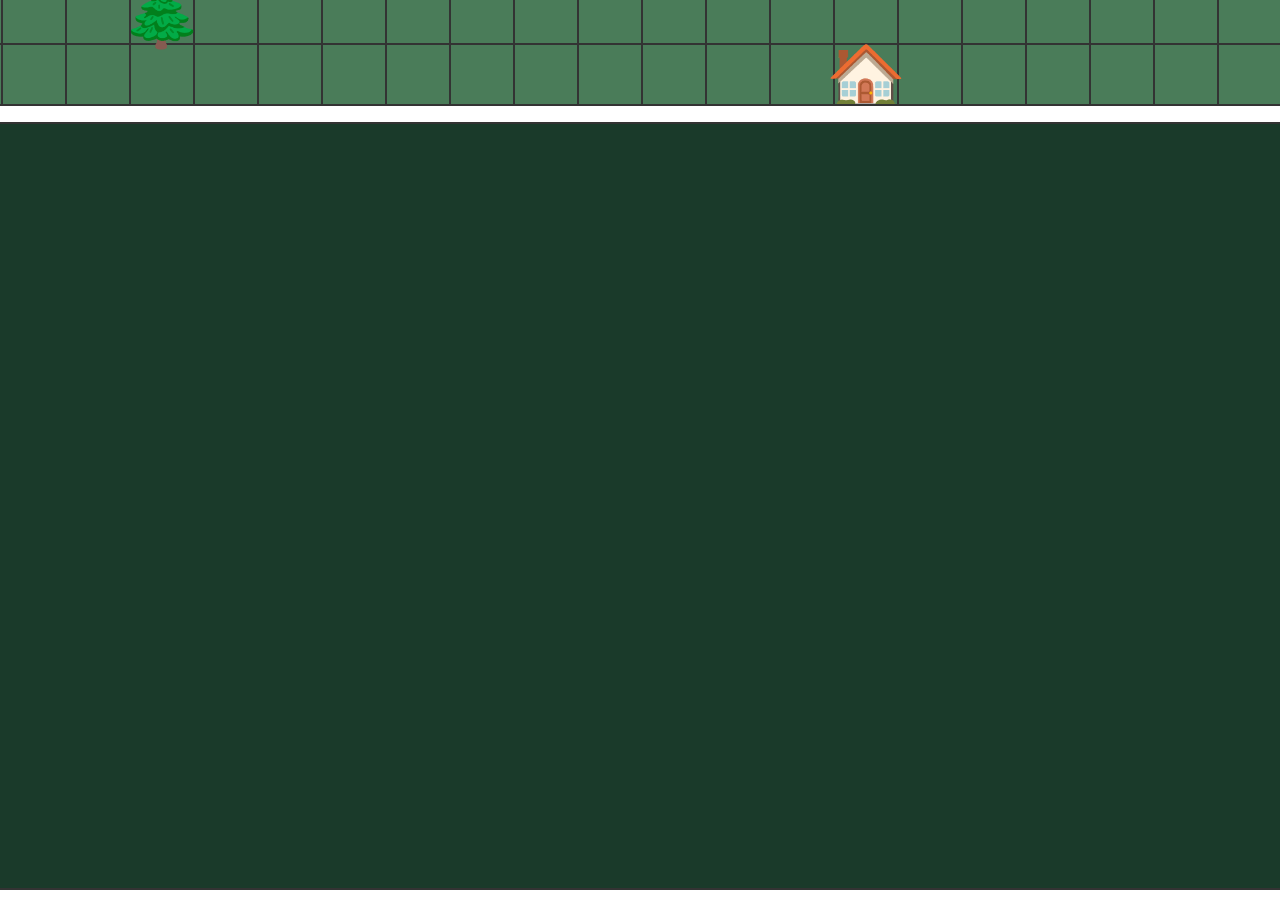
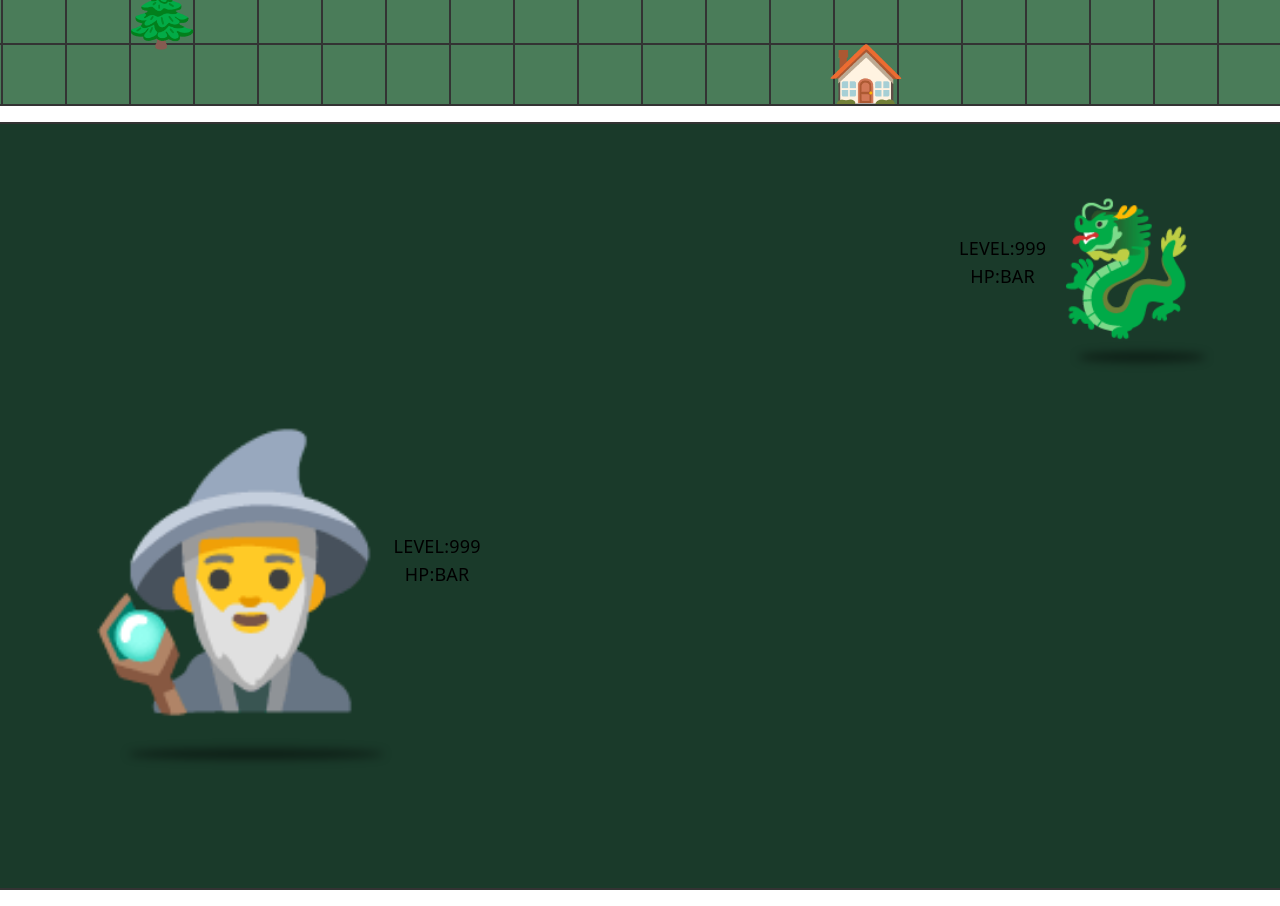
Before and after one commit to MarkDavidovich/ai-quest, a React (Vite) app in the folder frontend/: page / in a window 1280 px wide. Shown: the part 1660-2566 px from the top of the page. Built offline with nearby package versions, Linux system fonts and the light colour scheme; a web font is replaced by a local one.

Commit message:
add combat related components and relevant style

```diff
--- a/frontend/src/components/Combat/Combat.jsx
+++ b/frontend/src/components/Combat/Combat.jsx
@@ -1,5 +1,8 @@
 import style from "./Combat.module.css";
 import { CAMERA_HEIGHT, CAMERA_WIDTH, UNIT_SIZE } from "../../utils/constants";
+import PlayerCombatSprite from "../PlayerCombatSprite/PlayerCombatSprite";
+import EnemyCombatSprite from "../EnemyCombatSprite/EnemyCombatSprite";
+import CombatUI from "../CombatUI/CombatUI";
 
 const Combat = () => {
   return (
@@ -9,7 +12,18 @@ const Combat = () => {
         "--viewport-width": `${CAMERA_WIDTH * UNIT_SIZE}px`,
         "--viewport-height": `${CAMERA_HEIGHT * UNIT_SIZE}px`,
       }}
-    ></div>
+    >
+      <div className={style.border}>
+        <div className={style.entity}>
+          <CombatUI />
+          <EnemyCombatSprite />
+        </div>
+        <div className={style.entity}>
+          <PlayerCombatSprite />
+          <CombatUI />
+        </div>
+      </div>
+    </div>
   );
 };
 
--- a/frontend/src/components/Combat/Combat.module.css
+++ b/frontend/src/components/Combat/Combat.module.css
@@ -8,3 +8,21 @@
   overflow: hidden;
   margin-bottom: 16px;
 }
+
+.border {
+  padding-top: 40px;
+  padding-inline: 200px;
+}
+
+.entity {
+  display: flex;
+  align-items: center;
+}
+
+.entity:first-of-type {
+  justify-self: end;
+}
+
+.entity:last-of-type {
+  justify-self: start;
+}
--- a/frontend/src/components/CombatUI/CombatUI.jsx
+++ b/frontend/src/components/CombatUI/CombatUI.jsx
@@ -1,6 +1,14 @@
 import style from "./CombatUI.module.css";
 
 const CombatUI = () => {
-  return <div>CombatUI</div>;
+  const maxHp = 100;
+  const currHp = 60;
+
+  return (
+    <div className={style.container}>
+      <div>LEVEL:999</div>
+      <div>HP:BAR</div>
+    </div>
+  );
 };
 export default CombatUI;
--- a/frontend/src/components/CombatUI/CombatUI.module.css
+++ b/frontend/src/components/CombatUI/CombatUI.module.css
@@ -0,0 +1,2 @@
+.container {
+}
--- a/frontend/src/components/EnemyCombatSprite/EnemyCombatSprite.jsx
+++ b/frontend/src/components/EnemyCombatSprite/EnemyCombatSprite.jsx
@@ -1,6 +1,6 @@
 import style from "./EnemyCombatSprite.module.css";
 
 const EnemyCombatSprite = () => {
-  return <div>EnemyCombatSprite</div>;
+  return <div className={style.enemy}>🐉</div>;
 };
 export default EnemyCombatSprite;
--- a/frontend/src/components/EnemyCombatSprite/EnemyCombatSprite.module.css
+++ b/frontend/src/components/EnemyCombatSprite/EnemyCombatSprite.module.css
@@ -0,0 +1,16 @@
+.enemy {
+  font-size: 128px;
+  position: relative;
+}
+
+.enemy::after {
+  content: "";
+  position: absolute;
+  bottom: 0;
+  right: 0;
+  background: rgba(0, 0, 0, 0.5);
+  width: 80%;
+  height: 10px;
+  border-radius: 50%;
+  filter: blur(5px);
+}
--- a/frontend/src/components/GameViewport/GameViewport.jsx
+++ b/frontend/src/components/GameViewport/GameViewport.jsx
@@ -1,5 +1,5 @@
 import React from "react";
-import styles from "./GameViewport.module.css";
+import style from "./GameViewport.module.css";
 import Tile from "../Tile/Tile";
 import Player from "../Player/Player";
 import { UNIT_SIZE, CAMERA_WIDTH, CAMERA_HEIGHT, GRID_WIDTH, GRID_HEIGHT, WORLD_DATA } from "../../utils/constants";
@@ -41,7 +41,7 @@ const GameViewport = ({ playerDisplayPos, cameraPos, facingDir }) => {
 
   return (
     <div
-      className={styles.viewport}
+      className={style.viewport}
       style={{
         "--viewport-width": `${CAMERA_WIDTH * UNIT_SIZE}px`,
         "--viewport-height": `${CAMERA_HEIGHT * UNIT_SIZE}px`,
--- a/frontend/src/components/Player/Player.jsx
+++ b/frontend/src/components/Player/Player.jsx
@@ -1,5 +1,5 @@
 import React from "react";
-import styles from "./Player.module.css";
+import style from "./Player.module.css";
 import { UNIT_SIZE } from "../../utils/constants";
 
 const Player = ({ x, y, cameraPos, facingDir }) => {
@@ -20,7 +20,7 @@ const Player = ({ x, y, cameraPos, facingDir }) => {
 
   return (
     <div
-      className={styles.player}
+      className={style.player}
       style={{
         left: playerScreenX,
         top: playerScreenY,
--- a/frontend/src/components/PlayerCombatSprite/PlayerCombatSprite.jsx
+++ b/frontend/src/components/PlayerCombatSprite/PlayerCombatSprite.jsx
@@ -1,6 +1,6 @@
 import style from "./PlayerCombatSprite.module.css";
 
 const PlayerCombatSprite = () => {
-  return <div>🙎‍♂️</div>;
+  return <div className={style.player}>🧙‍♂️</div>;
 };
 export default PlayerCombatSprite;
--- a/frontend/src/components/PlayerCombatSprite/PlayerCombatSprite.module.css
+++ b/frontend/src/components/PlayerCombatSprite/PlayerCombatSprite.module.css
@@ -0,0 +1,16 @@
+.player {
+  font-size: 256px;
+  position: relative;
+}
+
+.player::after {
+  content: "";
+  position: absolute;
+  bottom: 0;
+  right: 10px;
+  background: rgba(0, 0, 0, 0.5);
+  width: 80%;
+  height: 10px;
+  border-radius: 50%;
+  filter: blur(5px);
+}
```
